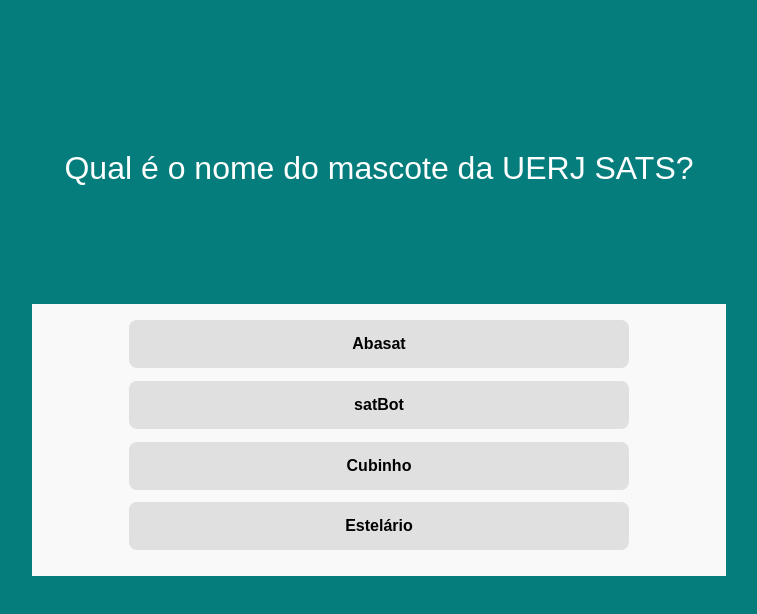
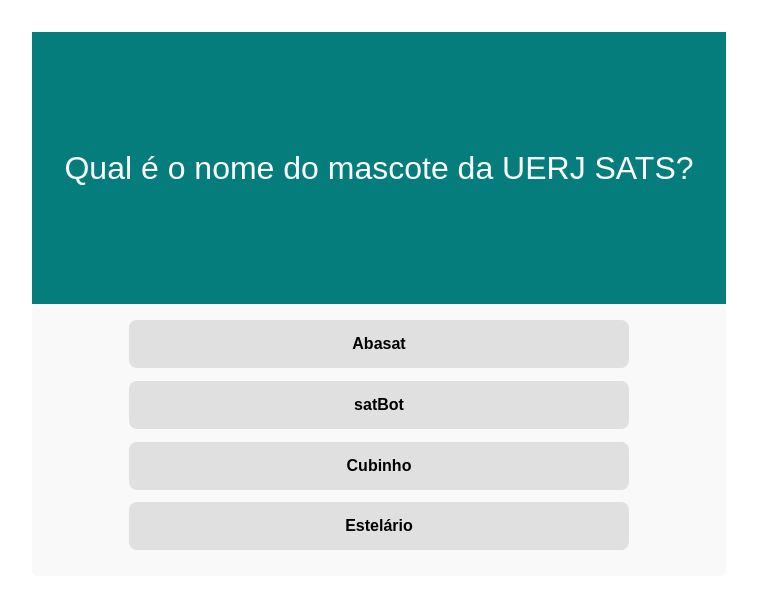
Before and after one commit to DanielMoura1/GFRJ, a React (Vite) app: page /quiz in a window 1280 px wide. Shown: the top 614 px of the page, without its empty margins (277-1034 px from the left). Built offline with nearby package versions, Linux system fonts and the light colour scheme.

Commit message:
borda quiz

```diff
--- a/src/index.css
+++ b/src/index.css
@@ -18,7 +18,8 @@
   flex-direction: column;
   min-width: 320px;
   min-height: 100vh;
-  background: #057D7D;
+
+  background: linear-gradient(180deg,#057D7D);
   font-family: Arial, Helvetica, sans-serif;
   overflow-x: hidden;
 }
@@ -149,6 +150,7 @@
   align-items: center;
   gap: 0.8rem;
   padding: 1rem;
+  border-radius: 5px;
 }
 
 .none {
```
